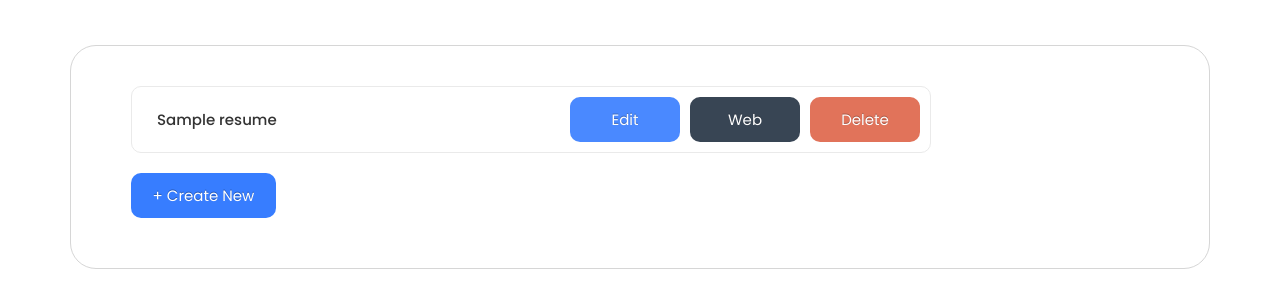
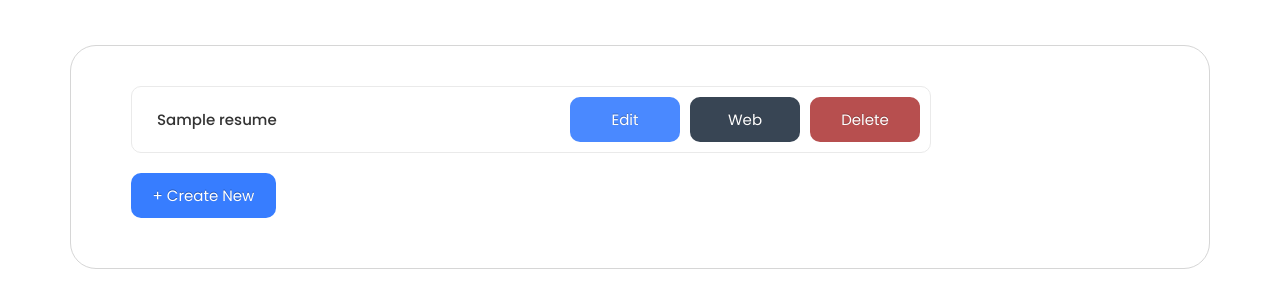
Before and after one commit to she-bear/dplm-resume-builder, a Python web app: template backend/templates/list.html in a window 1280 px wide. Shown: the part 150-458 px from the top of the page. Run offline with Jinja, Linux system fonts and the light colour scheme; the template is opened without the code that fills it: most values are stand-ins (such as "Sample title", 1, 10 or a date in 2020).

Commit message:
Изенён цвет кнопки

```diff
--- a/backend/static/style.css
+++ b/backend/static/style.css
@@ -250,7 +250,7 @@ body {
 }
 
 .list__item .button-del {
-    background: #de6449;
+    background: #b03c3c;
 }
 
 /* Придумать потом */
```
